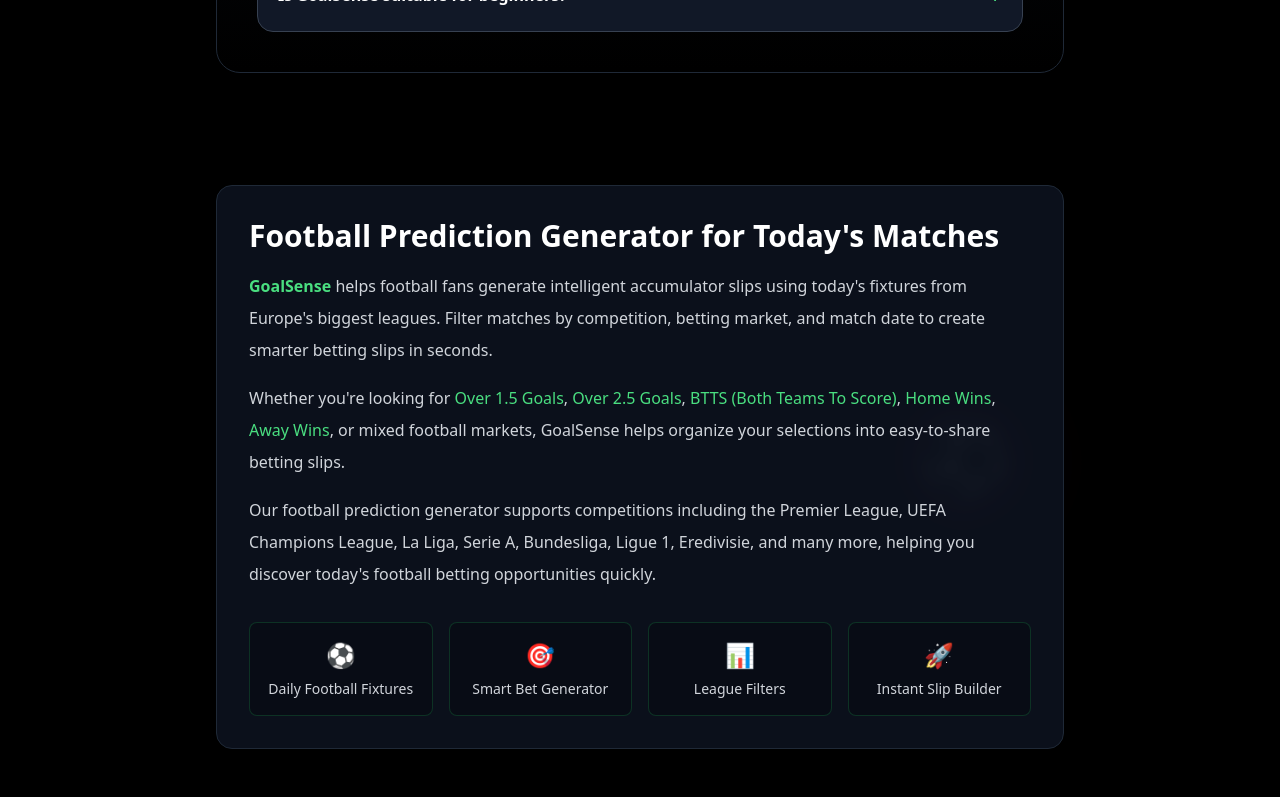
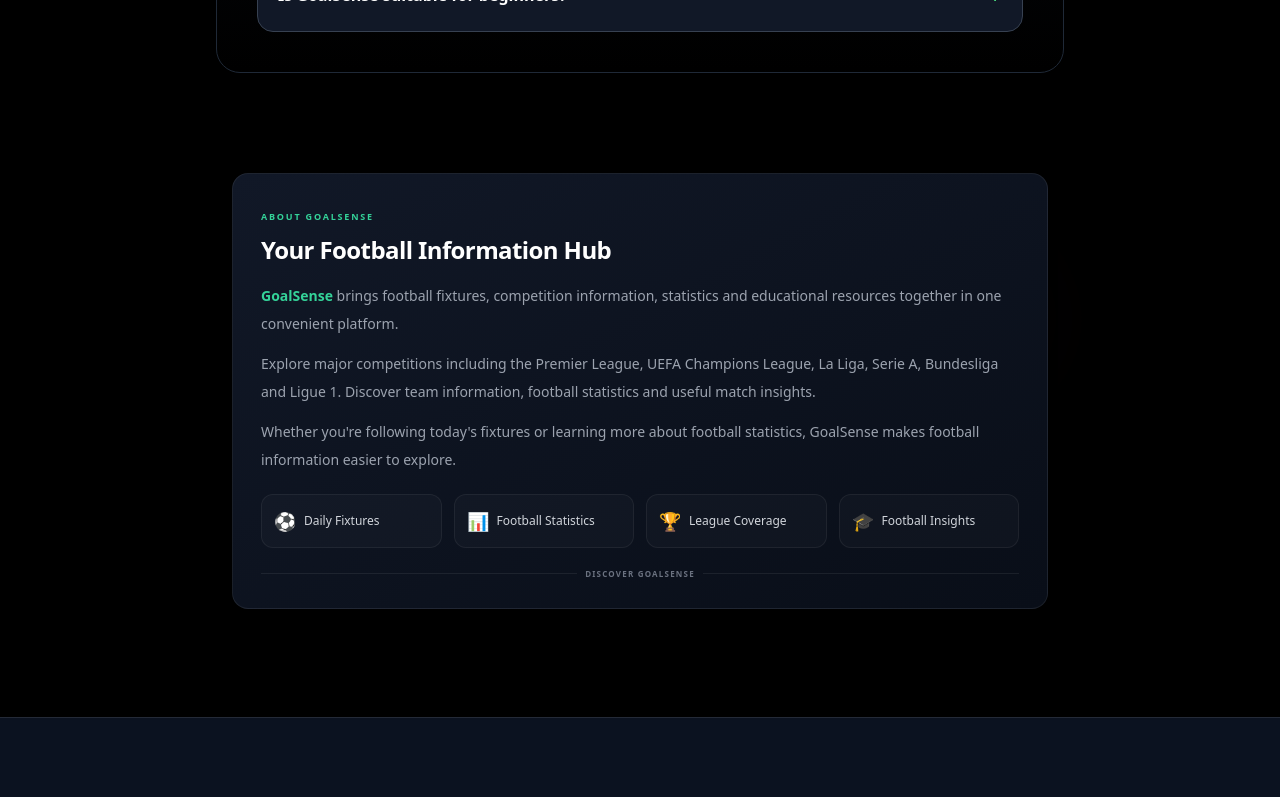
Before and after one commit to Jhondes/goalsense-app, a Next.js app: page / in a window 1280 px wide. Shown: the part 6220-7017 px from the top of the page. Built offline with nearby package versions, Linux system fonts and the light colour scheme; no server answers; the database is empty.

Commit message:
Redesign compact SEO content section

```diff
--- a/components/SeoContent.tsx
+++ b/components/SeoContent.tsx
@@ -1,68 +1,84 @@
+
 export default function SeoContent() {
+  const features = [
+    { icon: "⚽", label: "Daily Fixtures" },
+    { icon: "📊", label: "Football Statistics" },
+    { icon: "🏆", label: "League Coverage" },
+    { icon: "🎓", label: "Football Insights" },
+  ];
+
   return (
-    <section className="relative z-10 py-12">
-      <div className="max-w-5xl mx-auto rounded-2xl border border-gray-800 bg-gray-900/70 backdrop-blur p-8">
+    <section className="relative z-10 mx-auto max-w-6xl px-4 py-7 sm:py-9">
 
-        <h2 className="text-2xl sm:text-3xl font-bold text-white mb-4">
-          Football Prediction Generator for Today's Matches
-        </h2>
+      <div className="rounded-2xl border border-white/[0.07] bg-gradient-to-br from-[#111827] to-[#090e18] p-5 shadow-lg sm:p-7">
 
-        <p className="text-gray-300 leading-8">
-          <span className="text-green-400 font-semibold">GoalSense</span> helps
-          football fans generate intelligent accumulator slips using today's
-          fixtures from Europe's biggest leagues. Filter matches by
-          competition, betting market, and match date to create smarter betting
-          slips in seconds.
-        </p>
+        {/* HEADER */}
+        <div className="mb-4">
+          <span className="text-[9px] font-bold uppercase tracking-[0.2em] text-emerald-400">
+            ABOUT GOALSENSE
+          </span>
 
-        <p className="text-gray-300 leading-8 mt-4">
-          Whether you're looking for{" "}
-          <span className="text-green-400 font-medium">Over 1.5 Goals</span>,{" "}
-          <span className="text-green-400 font-medium">Over 2.5 Goals</span>,{" "}
-          <span className="text-green-400 font-medium">BTTS (Both Teams To Score)</span>,{" "}
-          <span className="text-green-400 font-medium">Home Wins</span>,{" "}
-          <span className="text-green-400 font-medium">Away Wins</span>, or
-          mixed football markets, GoalSense helps organize your selections into
-          easy-to-share betting slips.
-        </p>
+          <h2 className="mt-2 text-xl font-extrabold tracking-tight text-white sm:text-2xl">
+            Your Football Information Hub
+          </h2>
+        </div>
 
-        <p className="text-gray-300 leading-8 mt-4">
-          Our football prediction generator supports competitions including the
-          Premier League, UEFA Champions League, La Liga, Serie A,
-          Bundesliga, Ligue 1, Eredivisie, and many more, helping you discover
-          today's football betting opportunities quickly.
-        </p>
+        {/* DESCRIPTION */}
+        <div className="max-w-4xl space-y-3 text-[12px] leading-6 text-gray-400 sm:text-sm sm:leading-7">
 
-        <div className="mt-8 grid grid-cols-2 sm:grid-cols-4 gap-4 text-center">
+          <p>
+            <span className="font-semibold text-emerald-400">
+              GoalSense
+            </span>{" "}
+            brings football fixtures, competition information,
+            statistics and educational resources together in one
+            convenient platform.
+          </p>
 
-          <div className="rounded-lg border border-green-500/20 bg-black/20 p-4">
-            <p className="text-2xl">⚽</p>
-            <p className="text-sm text-gray-300 mt-2">
-              Daily Football Fixtures
-            </p>
-          </div>
+          <p>
+            Explore major competitions including the Premier League,
+            UEFA Champions League, La Liga, Serie A, Bundesliga
+            and Ligue 1. Discover team information, football
+            statistics and useful match insights.
+          </p>
 
-          <div className="rounded-lg border border-green-500/20 bg-black/20 p-4">
-            <p className="text-2xl">🎯</p>
-            <p className="text-sm text-gray-300 mt-2">
-              Smart Bet Generator
-            </p>
-          </div>
+          <p>
+            Whether you're following today's fixtures or learning
+            more about football statistics, GoalSense makes
+            football information easier to explore.
+          </p>
 
-          <div className="rounded-lg border border-green-500/20 bg-black/20 p-4">
-            <p className="text-2xl">📊</p>
-            <p className="text-sm text-gray-300 mt-2">
-              League Filters
-            </p>
-          </div>
+        </div>
 
-          <div className="rounded-lg border border-green-500/20 bg-black/20 p-4">
-            <p className="text-2xl">🚀</p>
-            <p className="text-sm text-gray-300 mt-2">
-              Instant Slip Builder
-            </p>
-          </div>
+        {/* FEATURE GRID */}
+        <div className="mt-5 grid grid-cols-2 gap-2 sm:grid-cols-4 sm:gap-3">
 
+          {features.map((feature) => (
+            <div
+              key={feature.label}
+              className="flex items-center gap-2 rounded-xl border border-white/[0.06] bg-white/[0.025] px-3 py-3 transition-colors hover:border-emerald-500/20"
+            >
+              <span className="text-lg">
+                {feature.icon}
+              </span>
+
+              <span className="text-[10px] font-medium text-gray-300 sm:text-xs">
+                {feature.label}
+              </span>
+            </div>
+          ))}
+
+        </div>
+
+        {/* FOOTER */}
+        <div className="mt-5 flex items-center gap-2">
+          <div className="h-px flex-1 bg-white/[0.07]" />
+
+          <span className="whitespace-nowrap text-[8px] font-semibold uppercase tracking-[0.15em] text-gray-500">
+            DISCOVER GOALSENSE
+          </span>
+
+          <div className="h-px flex-1 bg-white/[0.07]" />
         </div>
 
       </div>
```
